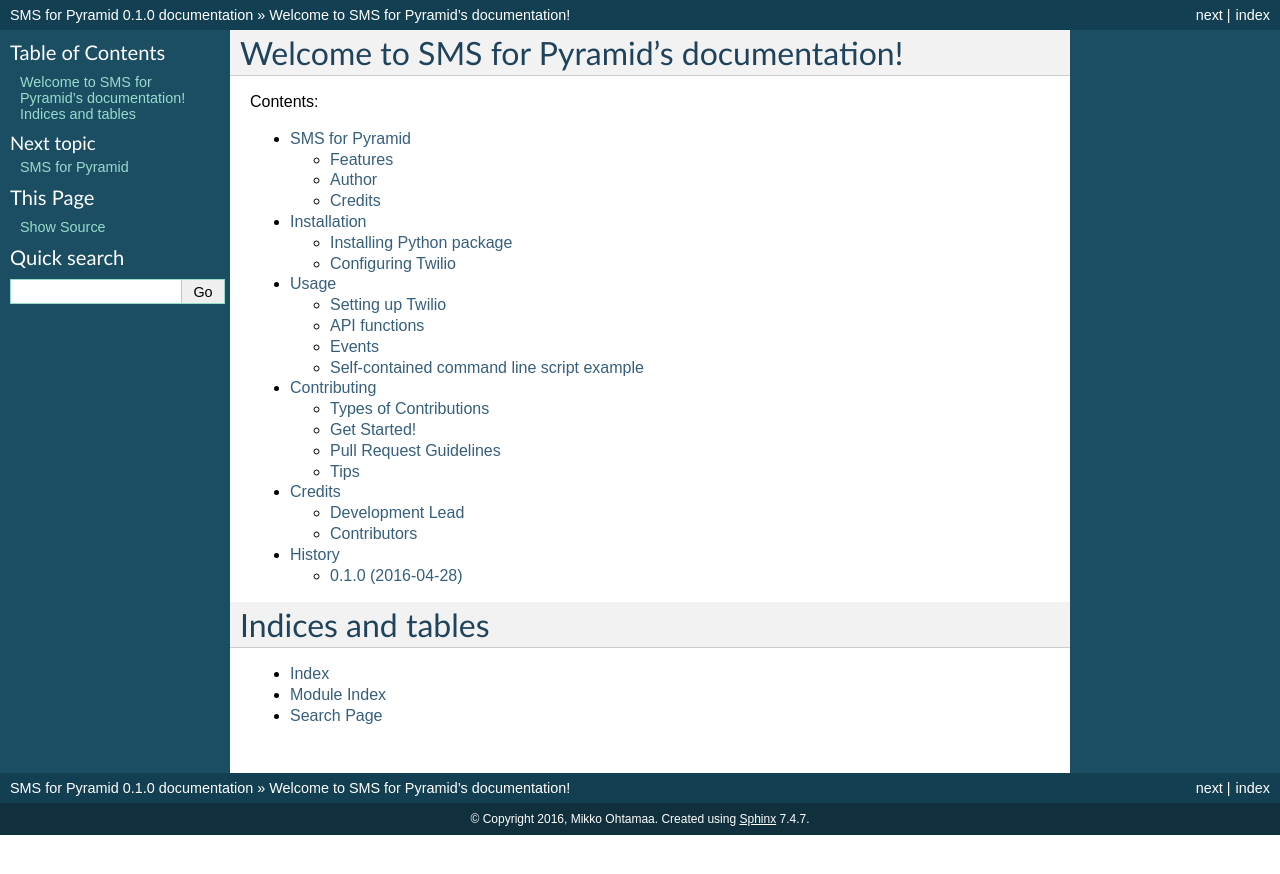
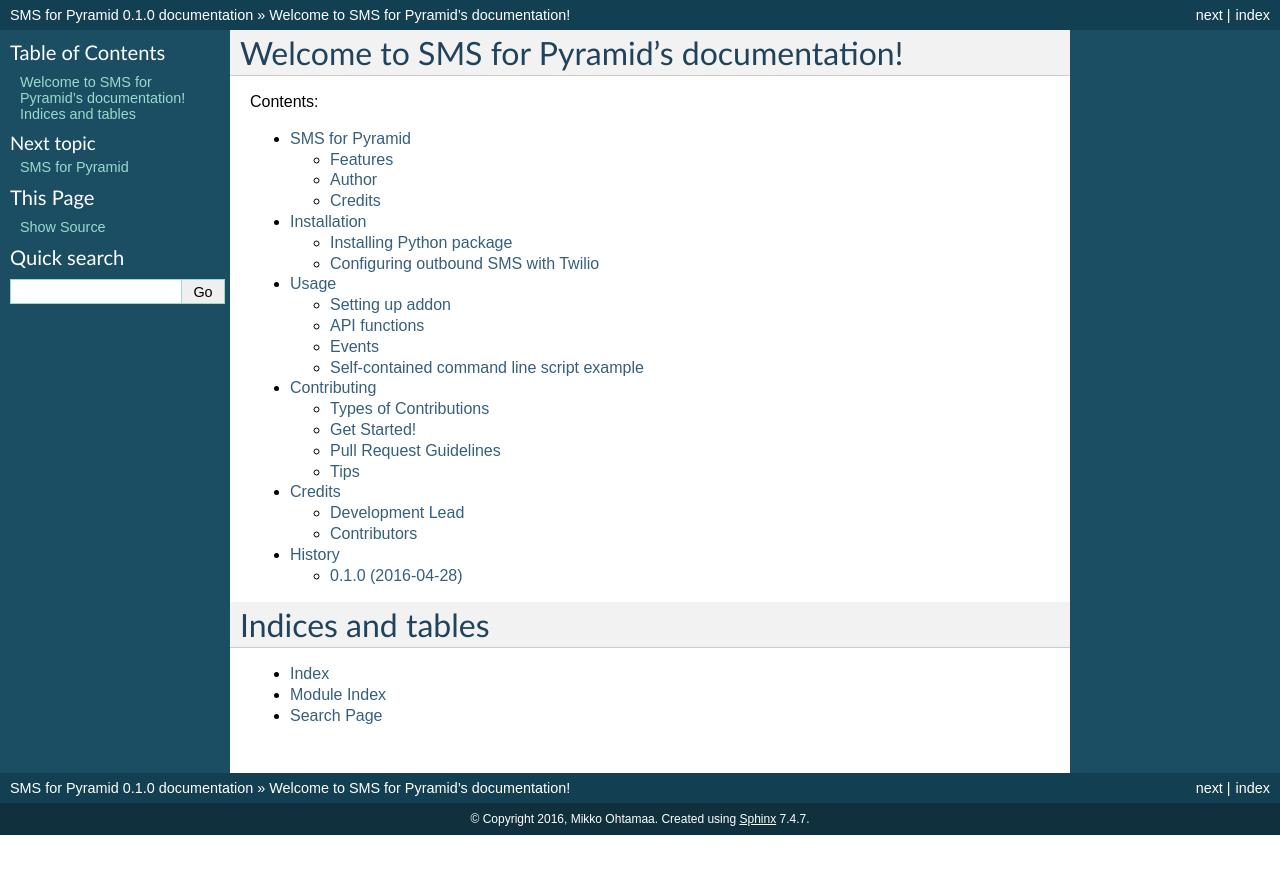
Before and after one commit to websauna/pyramid_sms, a Sphinx documentation site: the page built from docs/index.rst, in a window 1280 px wide. Shown: the top 874 px of the page. Built offline with Sphinx 7.4.7, drawn with Linux system fonts in a browser that asks for light colours.

Commit message:
Cleaning up installation docs.

```diff
--- a/docs/installation.rst
+++ b/docs/installation.rst
@@ -15,8 +15,8 @@
 
     pip install "pyramid_sms[twilio]"
 
-Configuring Twilio
-------------------
+Configuring outbound SMS with Twilio
+------------------------------------
 
 In your Pyramid ``INI`` settings you can have
 
--- a/docs/usage.rst
+++ b/docs/usage.rst
@@ -2,8 +2,8 @@
 Usage
 =====
 
-Setting up Twilio
------------------
+Setting up addon
+----------------
 
 In your Pyramid ``__init__`` add:
 
```
